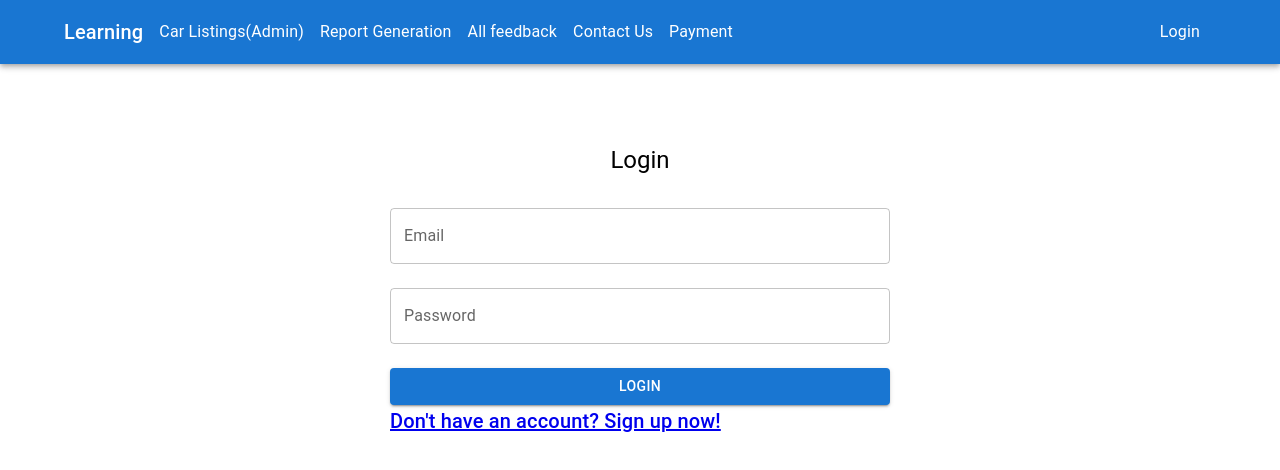
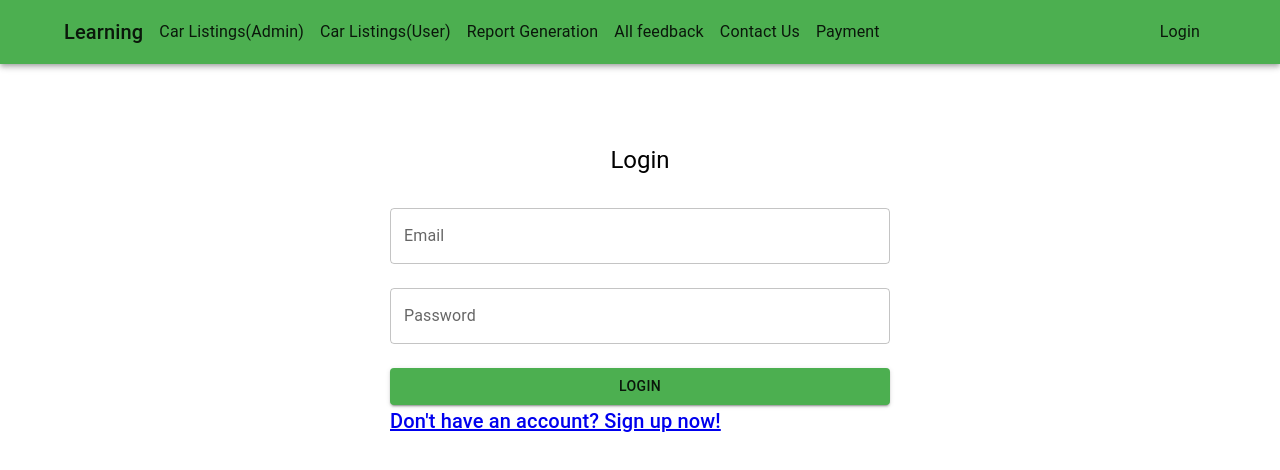
Before and after one commit to Xycone/FullStackDevAssignment, a React (Vite) app in the folder client/: page /login in a window 1280 px wide. Shown: the top 470 px of the page. Built offline with nearby package versions, Linux system fonts and the light colour scheme.

Commit message:
Added theme

```diff
--- a/client/src/App.jsx
+++ b/client/src/App.jsx
@@ -23,6 +23,14 @@ import ContactUs from './pages/ContactUs';
 import Payment from './pages/Payment';
 import ReportGen from './pages/ReportGeneration';
 
+// theme
+import { createTheme, ThemeProvider } from '@mui/material/styles';
+import { green } from '@mui/material/colors';
+const theme = createTheme({
+  palette: {
+    primary: green,
+  },
+});
 
 function App() {
 
@@ -41,6 +49,7 @@ function App() {
   }, []);
 
   return (
+    <ThemeProvider theme={theme}>
       <Router>
         <AppBar position="static" className='AppBar'>
           <Container>
@@ -53,6 +62,11 @@ function App() {
               <Link to="/cars" >
                 <Typography>
                   Car Listings(Admin)
+                </Typography>
+              </Link>
+              <Link to="/viewcars" >
+                <Typography>
+                  Car Listings(User)
                 </Typography>
               </Link>
               <Link to="/reportgen" >
@@ -80,7 +94,7 @@ function App() {
                 <>
                   <Typography>{user.name}</Typography>
                   <Typography>
-                    <Button style={{color: "white", marginLeft: "20px"}}onClick={logout}>Logout</Button>
+                    <Button style={{ color: "white", marginLeft: "20px" }} onClick={logout}>Logout</Button>
                   </Typography>
                 </>
               )
@@ -96,15 +110,16 @@ function App() {
         <Container>
           <Routes>
             <Route path={"/cars"} element={<CarListings />} />
-          <Route path={"/addcars"} element={<AddCarListings /> }/>
+            <Route path={"/addcars"} element={<AddCarListings />} />
             <Route path={"/editcars/:id"} element={<EditCarListings />} />
             <Route path={"/viewcars"} element={<ViewCarListings />} />
             <Route path={"/login"} element={<Login />} />
-          <Route path={"/feedback"} element={<AllFeedback />}/>
-          <Route path={"/contactus"} element={<ContactUs />}/>
+            <Route path={"/feedback"} element={<AllFeedback />} />
+            <Route path={"/contactus"} element={<ContactUs />} />
           </Routes>
         </Container>
       </Router>
+    </ThemeProvider>
   );
 }
 
--- a/client/src/pages/CarListings.jsx
+++ b/client/src/pages/CarListings.jsx
@@ -52,7 +52,7 @@ function CarListings() {
   const deleteCars = (id) => {
     http.delete(`/cars/${id}`).then((res) => {
       console.log(res.data);
-      navigate(0);
+      window.location.reload();
     });
   }
 
--- a/client/src/pages/Login.jsx
+++ b/client/src/pages/Login.jsx
@@ -44,6 +44,7 @@ function Login() {
           localStorage.setItem("accessToken", res.data.accessToken);
           setUser(res.data.user);
           navigate("/");
+          window.location.reload();
         })
         .catch(function (err) {
           //toast.error(`${err.response.data.message}`);
```
Lines whose indentation alone changed are shown as unchanged.
